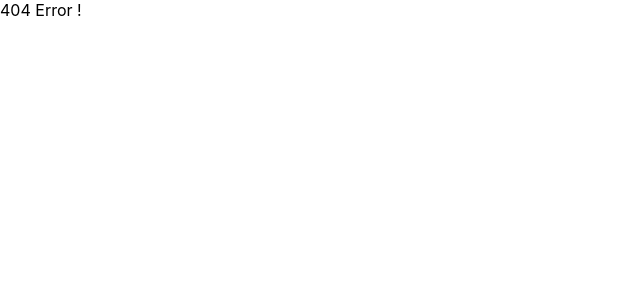
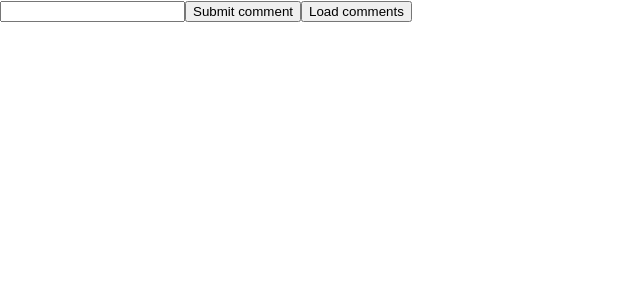
Before and after one commit to AbbaciKhaled/NextJs-Test, a Next.js app: page /comments in a window 1280 px wide. Before the commit this address had no page. Shown: the top 300 px of the page, without its empty margins (0-640 px from the left). Built offline with nearby package versions, Linux system fonts and the light colour scheme.

Commit message:
add: api routes and controllers

```diff
--- /dev/null
+++ b/data/comments.js
@@ -0,0 +1,14 @@
+export const comments = [
+    {
+        id: 1,
+        text: 'first comment'
+    },
+    {
+        id: 2,
+        text: 'second comment'
+    },
+    {
+        id: 3,
+        text: 'third comment'
+    }
+]
--- /dev/null
+++ b/pages/api/blog/index.js
@@ -0,0 +1,5 @@
+export default function handler(req, res) {
+    res.status(200).json({
+        test: 'Blog'
+    })
+}
--- /dev/null
+++ b/pages/api/blog/recent.js
@@ -0,0 +1,5 @@
+export default function handler(req, res) {
+    res.status(200).json({
+        test: 'Recent Blog'
+    })
+}
--- /dev/null
+++ b/pages/api/comments/[commentId].js
@@ -0,0 +1,18 @@
+import { comments } from '../../../data/comments'
+
+export default function handler(req, res) {
+    const { commentId } = req.query
+    const comment = comments.find((comment) => comment.id === parseInt(commentId))
+    switch (req.method) {
+        case 'GET':
+            res.status(200).json(comment)
+            break
+        case 'DELETE':
+            const index = comments.findIndex(
+                (comment) => comment.id === parseInt(commentId)
+            )
+            comments.splice(index, 1)
+            res.status(200).json(comment)
+            break
+    }
+}
--- /dev/null
+++ b/pages/api/comments/index.js
@@ -0,0 +1,18 @@
+import { comments } from '../../../data/comments'
+
+export default function handler(req, res) {
+
+    switch (req.method) {
+        case 'GET':
+            res.status(200).json(comments)
+            break
+        case 'POST':
+            const newComment = {
+                id: Date.now(),
+                text: req.body.comment
+            }
+            comments.push(newComment)
+            res.status(201).json(newComment)
+            break
+    }
+}
--- /dev/null
+++ b/pages/api/dashboard.js
@@ -0,0 +1,5 @@
+export default function handler(req, res) {
+    res.status(200).json({
+        test: 'Dashboard'
+    })
+}
--- a/pages/api/hello.js
+++ /dev/null
@@ -1,5 +0,0 @@
-// Next.js API route support: https://nextjs.org/docs/api-routes/introduction
-
-export default function handler(req, res) {
-  res.status(200).json({ name: 'John Doe' })
-}
--- /dev/null
+++ b/pages/api/index.js
@@ -0,0 +1,5 @@
+export default function handler(req, res) {
+    res.status(200).json({
+        test: 'API'
+    })
+}
--- /dev/null
+++ b/pages/comments/index.js
@@ -0,0 +1,55 @@
+import { useState } from 'react'
+
+function CommentsPage() {
+
+    const [comments, setComments] = useState([])
+    const [comment, setComment] = useState('')
+
+    const fetchComments = async () => {
+        const response = await fetch('api/comments')
+        const data = await response.json()
+        setComments(data)
+    }
+
+    const submitComment = async () => {
+        const response = await fetch('api/comments', {
+            method: 'POST',
+            body: JSON.stringify({ comment }),
+            headers: {
+                'Content-Type': 'application/json'
+            }
+        })
+        const data = await response.json()
+        console.log(data)
+        fetchComments()
+    }
+
+    const deleteComment = async (commentId) => {
+        const response = await fetch(`api/comments/${commentId}`, {
+            method: 'DELETE'
+        })
+        const data = await response.json()
+        console.log(data)
+        fetchComments()
+    }
+
+    return (
+        <>
+            <input type='text' value={comment} onChange={(e) => setComment(e.target.value)} />
+            <button onClick={submitComment}>Submit comment</button>
+            <button onClick={fetchComments}>Load comments</button>
+            {
+                comments.map(comment => {
+                    return (
+                        <div key={comment.id}>
+                            {comment.text}
+                            <button onClick={() => deleteComment(comment.id)}>Delete comment</button>
+                        </div>
+                    )
+                })
+            }
+        </>
+    )
+}
+
+export default CommentsPage
--- a/pages/products/index.js
+++ b/pages/products/index.js
@@ -24,6 +24,7 @@ export async function getStaticProps() {
     return {
         props: {
             products: data
-        }
+        },
+        revalidate: 10
     }
 }
```
Also changed, not shown: pages/posts/index.js (deleted, +0 -31 lines), pages/products/[productId].js (+16 -42 lines).
